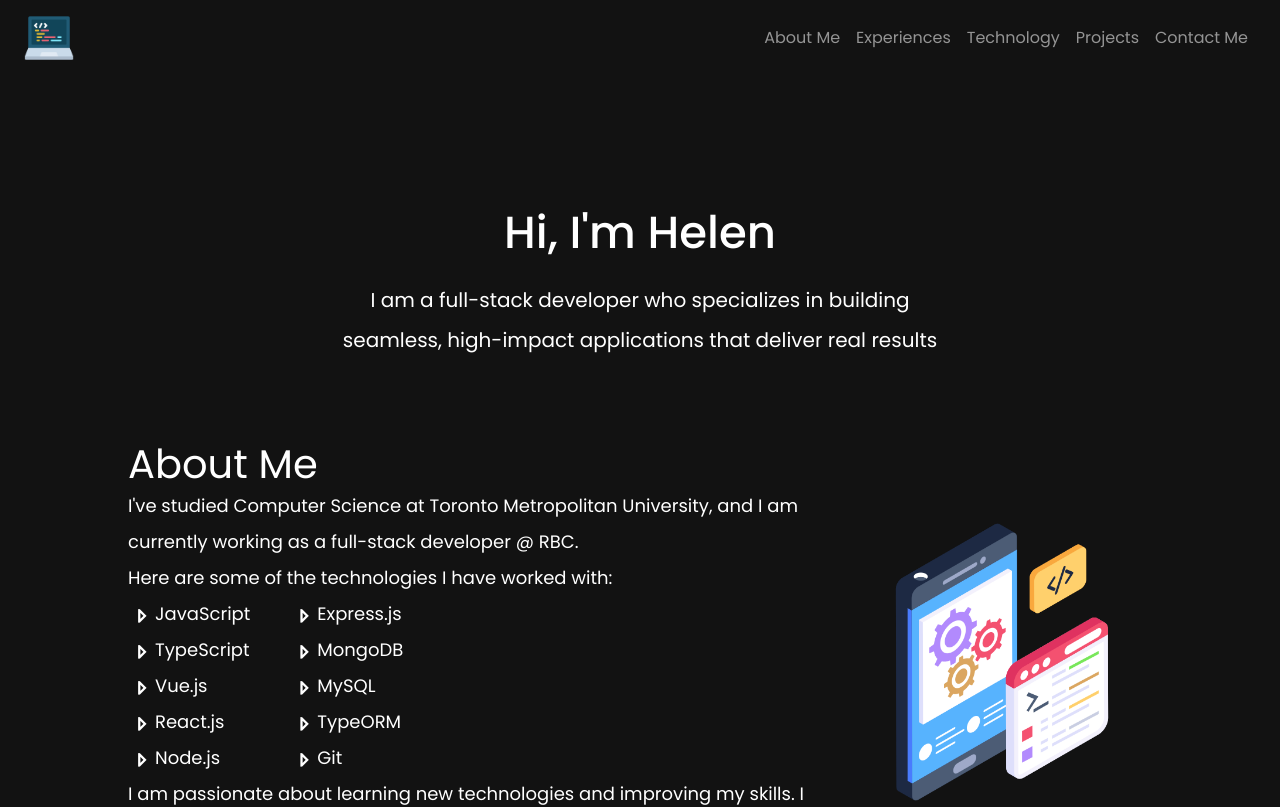
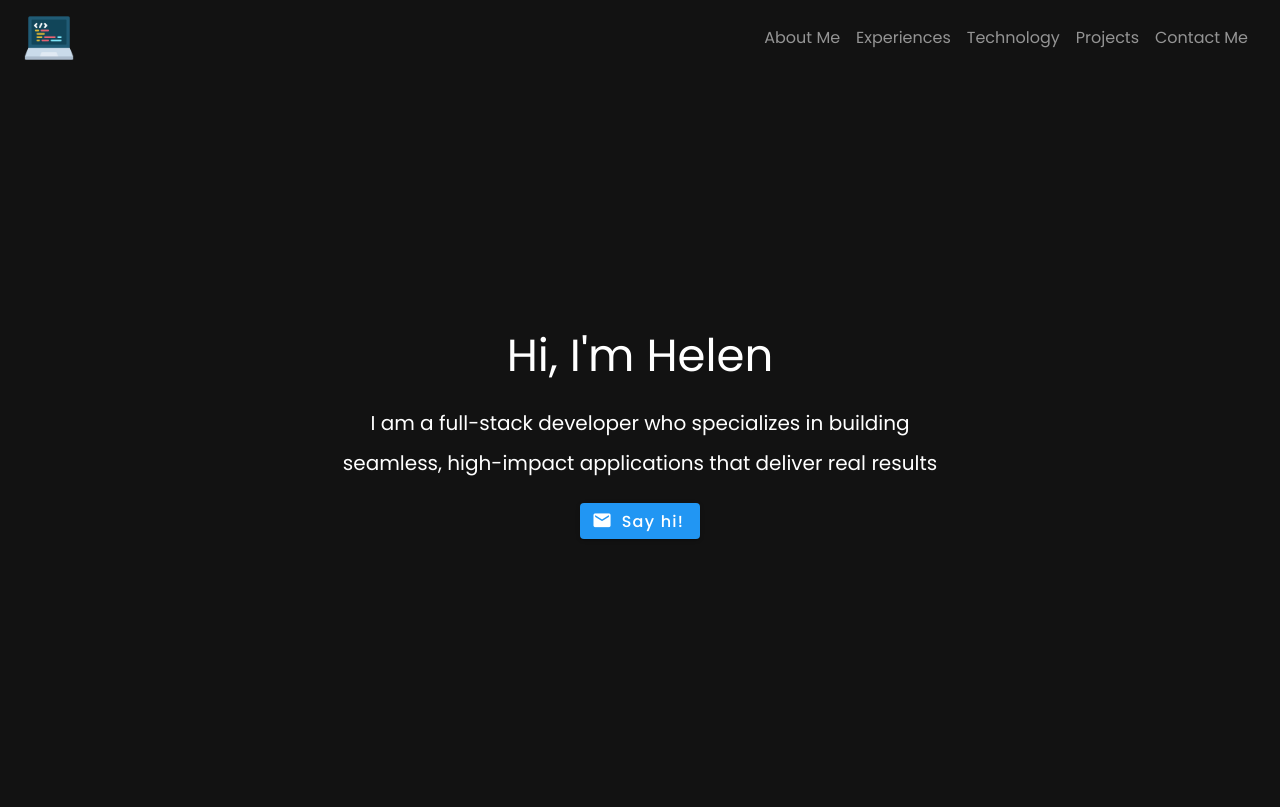
Before and after one commit to helentran64/personal-website, a Vue app: page / in a window 1280 px wide. Shown: the top 807 px of the page. Built offline with nearby package versions, Linux system fonts and the light colour scheme.

Commit message:
edited welcome message #15

```diff
--- a/src/components/WelcomeMessage.vue
+++ b/src/components/WelcomeMessage.vue
@@ -1,10 +1,13 @@
 <template>
-  <div id="introMessage">
+  <div
+    class="tw-h-[calc(100vh-64px)] tw-text-[45px] tw-ont-medium tw-text-center tw-flex tw-flex-col tw-justify-center tw-items-center tw-font-[Poppins]"
+  >
     <h1 ref="textAnimation"></h1>
-    <p class="tw-w-1/2 tw-mr-auto tw-ml-auto">
+    <p class="tw-w-1/2 tw-mr-auto tw-ml-auto tw-mt-5 tw-text-[20px]">
       I am a full-stack developer who specializes in building seamless,
       high-impact applications that deliver real results
     </p>
+    <v-btn style="text-transform: none; margin: 20px;" @click="sendEmail" prepend-icon="mdi-email" color="primary">Say hi!</v-btn>
   </div>
 </template>
 <script setup>
@@ -25,31 +28,8 @@ onMounted(() => {
     }
   }, textAnimationSpeed);
 });
+
+const sendEmail = () => {
+  window.location.href = "mailto:helentran64@gmail.com";
+};
 </script>
-<style scoped>
-#introMessage {
-  text-align: center;
-  font-family: "Poppins", sans-serif;
-  display: flex;
-  flex-direction: column;
-  justify-content: center;
-  align-items: center;
-}
-
-#introMessage h1 {
-  font-size: 45px;
-  font-weight: 500;
-  text-align: center;
-  padding-top: 130px;
-}
-
-#introMessage p {
-  margin-top: 20px;
-  font-size: 20px;
-}
-
-#introMessage :nth-child(3) {
-  letter-spacing: 10px;
-  font-size: 14px;
-}
-</style>
```
